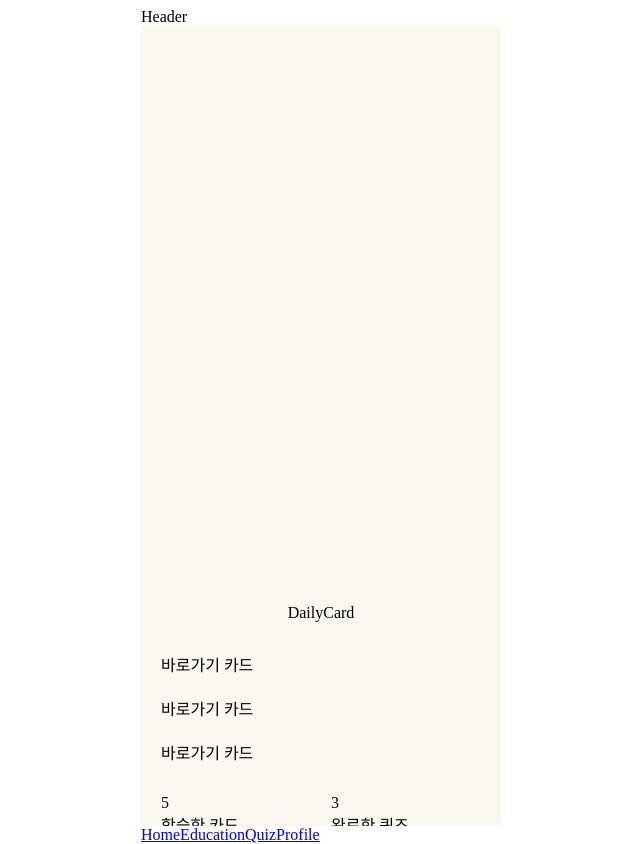
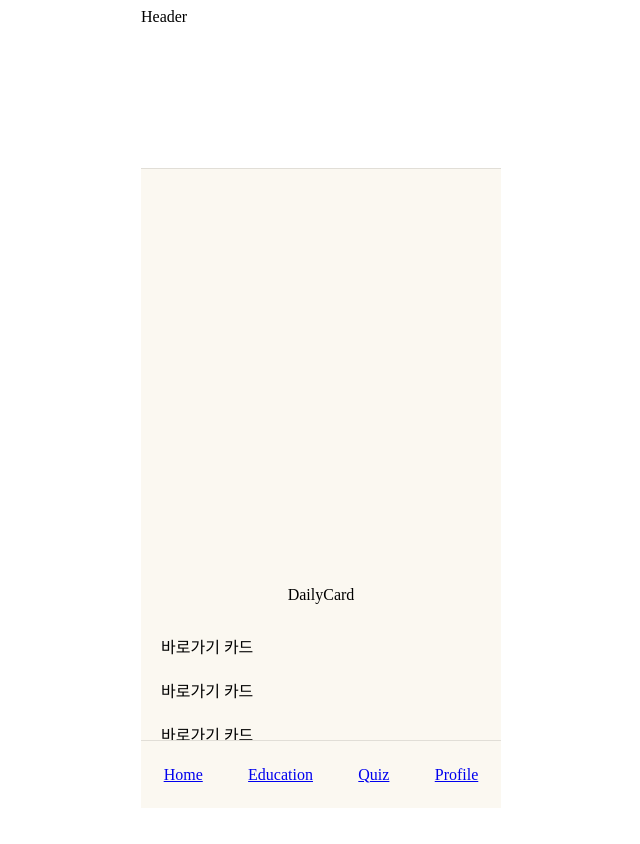
Before and after one commit to LinkHackathonTeam9/Team9_FrontEnd, a React (Vite) app: page / in a window 1280 px wide. Shown: the whole page, without its empty margins (319-959 px from the left). After the commit the page ends 816 px from the top, so only its background shows below. Built offline with nearby package versions, Linux system fonts and the light colour scheme.

Commit message:
Design: Header, BottomNavBar 레이아웃 및 기본 css 적용

```diff
--- a/src/components/common/BottomNavBar.tsx
+++ b/src/components/common/BottomNavBar.tsx
@@ -1,13 +1,26 @@
 import { NavLink } from 'react-router-dom';
+import styled from '@emotion/styled';
 
+const BottomNavBarContainer = styled.nav`
+  display: flex;
+  justify-content: space-around;
+  align-items: center;
+  position: absolute;
+  bottom: 0;
+  box-sizing: border-box;
+  width: 100%;
+  height: 68px;
+  background-color: #fbf8f1;
+  border-top: 1px solid #e1ded7;
+`;
 const BottomNavBar = () => {
   return (
-    <nav>
+    <BottomNavBarContainer>
       <NavLink to="/">Home</NavLink>
       <NavLink to="/education">Education</NavLink>
       <NavLink to="/quiz">Quiz</NavLink>
       <NavLink to="/profile">Profile</NavLink>
-    </nav>
+    </BottomNavBarContainer>
   );
 };
 
--- a/src/components/common/Header.tsx
+++ b/src/components/common/Header.tsx
@@ -1,5 +1,19 @@
+import styled from '@emotion/styled';
+
+const HeaderContainer = styled.div`
+  z-index: 1001;
+  display: flex;
+  justify-content: space-between;
+  position: absolute;
+  top: 0;
+  width: 100%;
+  height: 160px;
+  background-color: #ffffff;
+  border-bottom: 1px solid #e1ded7;
+`;
+
 const Header = () => {
-  return <div>Header</div>;
+  return <HeaderContainer>Header</HeaderContainer>;
 };
 
 export default Header;
```
